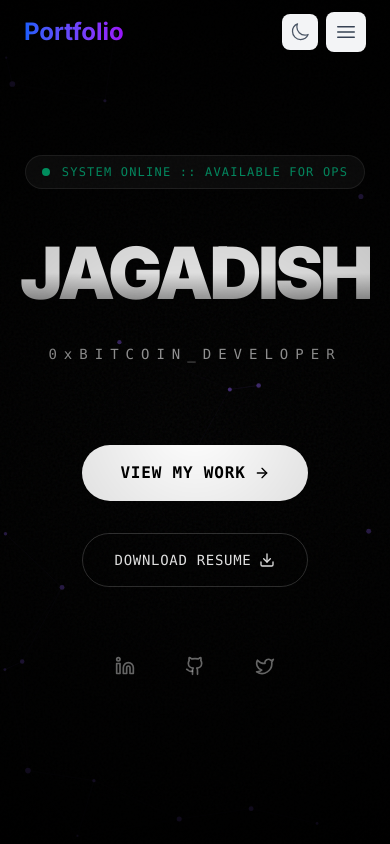
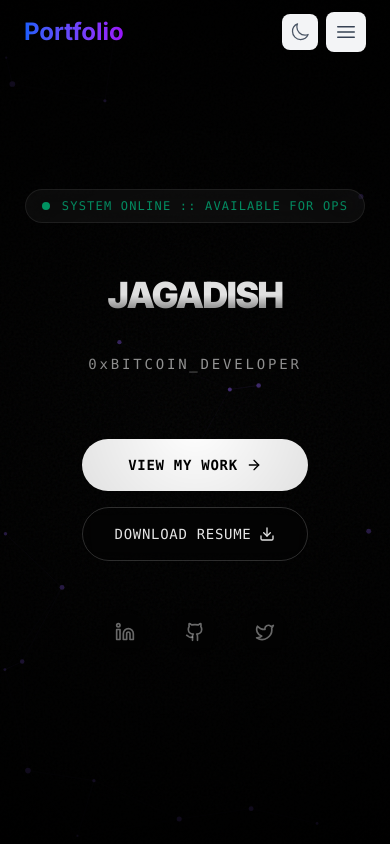
Before and after one commit to JAGADISHSUNILPEDNEKAR/portfolio, a Next.js app: page / in a window 390 px wide. Shown: the top 844 px of the page. Built offline with nearby package versions, Linux system fonts and the light colour scheme.

Commit message:
Made responsive design adjustments

```diff
--- a/src/components/sections/About.tsx
+++ b/src/components/sections/About.tsx
@@ -186,8 +186,7 @@ const About = () => {
     index: number;
   }) => (
     <div
-      className={`timeline-item relative flex items-center gap-8 mb-12 ${
-        index % 2 === 0 ? 'flex-row' : 'flex-row-reverse'
+      className={`timeline-item relative flex items-center gap-8 mb-12 ${index % 2 === 0 ? 'flex-row' : 'flex-row-reverse'
         }`}
     >
       <div className={`flex-1 ${index % 2 === 0 ? 'text-right' : 'text-left'}`}>
@@ -264,7 +263,7 @@ const About = () => {
           viewport={{ once: true }}
           className="text-center mb-20"
         >
-          <h2 className="text-4xl lg:text-6xl font-bold mb-6">
+          <h2 className="text-4xl sm:text-5xl lg:text-6xl font-bold mb-6">
             <span className="bg-gradient-to-r from-blue-400 to-purple-400 bg-clip-text text-transparent">
               About Me
             </span>
--- a/src/components/sections/Contact.tsx
+++ b/src/components/sections/Contact.tsx
@@ -163,7 +163,7 @@ const Contact = () => {
           viewport={{ once: true }}
           className="text-center mb-16"
         >
-          <h2 className="text-5xl md:text-7xl font-bold mb-6">
+          <h2 className="text-4xl sm:text-5xl md:text-7xl font-bold mb-6">
             <span className="bg-gradient-to-r from-pink-400 via-purple-400 to-pink-400 bg-clip-text text-transparent">
               Let&apos;s Connect
             </span>
@@ -232,13 +232,12 @@ const Contact = () => {
                 disabled={isSubmitting}
                 whileHover={{ scale: 1.02 }}
                 whileTap={{ scale: 0.98 }}
-                className={`w-full py-4 rounded-lg font-semibold text-white transition-all duration-300 flex items-center justify-center gap-2 ${
-                  isSubmitting
+                className={`w-full py-4 rounded-lg font-semibold text-white transition-all duration-300 flex items-center justify-center gap-2 ${isSubmitting
                     ? 'bg-gray-600 cursor-not-allowed'
                     : submitStatus === 'success'
-                    ? 'bg-green-600'
-                    : 'bg-gradient-to-r from-pink-600 to-purple-600 hover:shadow-xl hover:shadow-pink-500/25'
-                }`}
+                      ? 'bg-green-600'
+                      : 'bg-gradient-to-r from-pink-600 to-purple-600 hover:shadow-xl hover:shadow-pink-500/25'
+                  }`}
               >
                 {isSubmitting ? (
                   <>
--- a/src/components/sections/Hero.tsx
+++ b/src/components/sections/Hero.tsx
@@ -77,13 +77,13 @@ const ScrambleText = ({ text, className }: { text: string; className?: string })
 const GlitchTitle = ({ text }: { text: string }) => {
   return (
     <div className="relative group perspective-text text-center cursor-default">
-      <div className="absolute top-0 left-0 w-full h-full text-7xl md:text-9xl lg:text-[11rem] leading-none font-black tracking-tighter text-red-500 opacity-0 group-hover:opacity-70 group-hover:animate-glitch-1 mix-blend-screen select-none pointer-events-none transform translate-x-[2px]">
+      <div className="absolute top-0 left-0 w-full h-full text-5xl sm:text-7xl md:text-9xl lg:text-[11rem] leading-none font-black tracking-tighter text-red-500 opacity-0 group-hover:opacity-70 group-hover:animate-glitch-1 mix-blend-screen select-none pointer-events-none transform translate-x-[2px]">
         {text}
       </div>
-      <div className="absolute top-0 left-0 w-full h-full text-7xl md:text-9xl lg:text-[11rem] leading-none font-black tracking-tighter text-blue-500 opacity-0 group-hover:opacity-70 group-hover:animate-glitch-2 mix-blend-screen select-none pointer-events-none transform -translate-x-[2px]">
+      <div className="absolute top-0 left-0 w-full h-full text-5xl sm:text-7xl md:text-9xl lg:text-[11rem] leading-none font-black tracking-tighter text-blue-500 opacity-0 group-hover:opacity-70 group-hover:animate-glitch-2 mix-blend-screen select-none pointer-events-none transform -translate-x-[2px]">
         {text}
       </div>
-      <h1 className="relative text-7xl md:text-9xl lg:text-[11rem] leading-none font-black tracking-tighter text-transparent bg-clip-text bg-gradient-to-b from-white via-white to-white/50 select-none mix-blend-overlay z-10">
+      <h1 className="relative text-5xl sm:text-7xl md:text-9xl lg:text-[11rem] leading-none font-black tracking-tighter text-transparent bg-clip-text bg-gradient-to-b from-white via-white to-white/50 select-none mix-blend-overlay z-10">
         <ScrambleText text={text} />
       </h1>
     </div>
@@ -133,7 +133,7 @@ const Hero: React.FC = () => {
     <motion.section
       id="home"
       ref={containerRef}
-      className="relative h-screen w-full flex items-center justify-center overflow-hidden bg-black text-white"
+      className="relative min-h-[100dvh] w-full flex items-center justify-center overflow-hidden bg-black text-white py-20 md:py-0"
       onMouseMove={handleMouseMove}
       initial="initial"
       animate="animate"
@@ -177,19 +177,20 @@ const Hero: React.FC = () => {
             x: useTransform(smoothX, [-1, 1], [-20, 20]),
             y: useTransform(smoothY, [-1, 1], [-20, 20]),
           }}
+          className="w-full flex justify-center scale-75 sm:scale-90 md:scale-100"
         >
           <GlitchTitle text={PERSONAL_INFO.name} />
         </motion.div>
 
         {/* Subtitle */}
         <motion.div
-          className="mt-8 overflow-hidden"
+          className="mt-8 overflow-hidden text-center max-w-[90vw]"
           initial={{ opacity: 0 }}
           animate={{ opacity: 1 }}
           transition={{ delay: 1 }}
         >
           <div className="relative inline-block group">
-            <span className="font-mono text-sm md:text-xl tracking-[0.5em] text-white/60 group-hover:text-emerald-400 transition-colors duration-300">
+            <span className="font-mono text-sm sm:text-base md:text-xl tracking-[0.2em] sm:tracking-[0.5em] text-white/60 group-hover:text-emerald-400 transition-colors duration-300 break-words">
               {PERSONAL_INFO.title}
             </span>
             <span className="absolute -bottom-1 left-0 w-0 h-[1px] bg-emerald-400 group-hover:w-full transition-all duration-500 ease-out"></span>
@@ -199,17 +200,17 @@ const Hero: React.FC = () => {
 
         {/* Actions & Socials */}
         <motion.div
-          className="mt-20 flex flex-col items-center gap-10 relative z-20"
+          className="mt-16 md:mt-20 flex flex-col items-center gap-8 md:gap-10 relative z-20"
           initial={{ opacity: 0, y: 30 }}
           animate={{ opacity: 1, y: 0 }}
           transition={{ delay: 1.5, duration: 0.8 }}
         >
           {/* Action Buttons */}
-          <div className="flex flex-col md:flex-row gap-8">
+          <div className="flex flex-col sm:flex-row gap-4 sm:gap-8 w-full sm:w-auto px-6 sm:px-0">
             <Magnetic>
               <a
                 href="#projects"
-                className="relative px-8 py-4 bg-white text-black font-bold font-mono tracking-wider uppercase overflow-hidden hover:scale-105 transition-transform duration-300 group rounded-full flex items-center justify-center"
+                className="relative w-full sm:w-auto px-8 py-4 bg-white text-black font-bold font-mono tracking-wider uppercase overflow-hidden hover:scale-105 transition-transform duration-300 group rounded-full flex items-center justify-center text-sm md:text-base"
               >
                 <span className="relative z-10 flex items-center gap-2">
                   View My Work <ArrowRight className="w-4 h-4 group-hover:translate-x-1 transition-transform" />
@@ -223,7 +224,7 @@ const Hero: React.FC = () => {
                 href={GLOBAL_PERSONAL_INFO.resume}
                 target="_blank"
                 rel="noopener noreferrer"
-                className="px-8 py-4 border border-white/20 hover:bg-white/5 font-mono text-sm tracking-wider uppercase transition-all duration-300 hover:border-emerald-500/50 hover:text-emerald-400 backdrop-blur-sm rounded-full flex items-center gap-2 group"
+                className="w-full sm:w-auto px-8 py-4 border border-white/20 hover:bg-white/5 font-mono text-sm md:text-base tracking-wider uppercase transition-all duration-300 hover:border-emerald-500/50 hover:text-emerald-400 backdrop-blur-sm rounded-full flex items-center justify-center gap-2 group"
               >
                 Download Resume <Download className="w-4 h-4 group-hover:translate-y-1 transition-transform" />
               </a>
--- a/src/components/sections/Projects.tsx
+++ b/src/components/sections/Projects.tsx
@@ -324,11 +324,10 @@ const Projects = () => {
             <button
               key={category}
               onClick={() => setSelectedCategory(category)}
-              className={`filter-btn px-6 py-2 rounded-full font-medium transition-all duration-300 ${
-                selectedCategory === category
+              className={`filter-btn px-6 py-2 rounded-full font-medium transition-all duration-300 ${selectedCategory === category
                   ? 'bg-gradient-to-r from-amber-500 to-orange-500 text-white shadow-lg shadow-amber-500/25'
                   : 'bg-slate-800/50 text-gray-400 hover:text-white hover:bg-slate-700/50 border border-slate-700'
-              }`}
+                }`}
             >
               {category.charAt(0).toUpperCase() + category.slice(1)}
             </button>
@@ -353,7 +352,7 @@ const Projects = () => {
                   animate={{ opacity: 1, x: 0 }}
                   exit={{ opacity: 0, x: -100 }}
                   transition={{ duration: 0.5, delay: index * 0.1 }}
-                  className="flex-shrink-0 w-[350px] md:w-[400px] snap-center group relative"
+                  className="flex-shrink-0 w-[85vw] sm:w-[350px] md:w-[400px] snap-center group relative"
                   onMouseEnter={() => setHoveredProject(project.id)}
                   onMouseLeave={() => setHoveredProject(null)}
                 >
--- a/src/components/sections/Skills.tsx
+++ b/src/components/sections/Skills.tsx
@@ -179,9 +179,8 @@ const SkillIcon = ({ skill, index, categoryIndex, onToggleExpand, isExpanded }:
   return (
     <div className="relative group cursor-pointer" ref={iconRef}>
       <div
-        className={`w-16 h-16 sm:w-18 sm:h-18 md:w-20 md:h-20 lg:w-22 lg:h-22 rounded-xl flex flex-col items-center justify-center bg-slate-800/60 backdrop-blur-sm border border-slate-700/50 hover:scale-110 hover:shadow-xl hover:shadow-blue-500/20 hover:bg-slate-700/70 hover:border-blue-500/30 transition-all duration-300 ease-out ${
-          skill.isExpandable ? 'cursor-pointer' : ''
-        } ${isExpanded ? 'ring-2 ring-blue-500/50 bg-slate-700/70 border-blue-500/30' : ''}`}
+        className={`w-16 h-16 sm:w-18 sm:h-18 md:w-20 md:h-20 lg:w-22 lg:h-22 rounded-xl flex flex-col items-center justify-center bg-slate-800/60 backdrop-blur-sm border border-slate-700/50 hover:scale-110 hover:shadow-xl hover:shadow-blue-500/20 hover:bg-slate-700/70 hover:border-blue-500/30 transition-all duration-300 ease-out ${skill.isExpandable ? 'cursor-pointer' : ''
+          } ${isExpanded ? 'ring-2 ring-blue-500/50 bg-slate-700/70 border-blue-500/30' : ''}`}
         onClick={handleClick}
       >
         <Image
@@ -298,7 +297,7 @@ const SkillCategory = ({ title, categoryData, index }: SkillCategoryProps) => {
             </span>
           </div>
           <div className="relative z-10 w-full">
-            <div className="grid grid-cols-3 sm:grid-cols-4 md:grid-cols-5 lg:grid-cols-6 gap-4 sm:gap-6 md:gap-8 place-items-center max-w-5xl mx-auto">
+            <div className="grid grid-cols-2 xs:grid-cols-3 sm:grid-cols-4 md:grid-cols-5 lg:grid-cols-6 gap-4 sm:gap-6 md:gap-8 place-items-center max-w-5xl mx-auto">
               {categoryData.skills.map((skill, skillIndex) => (
                 <div key={skill.name} className="flex flex-col items-center">
                   <SkillIcon
```
Lines whose indentation alone changed are shown as unchanged.
